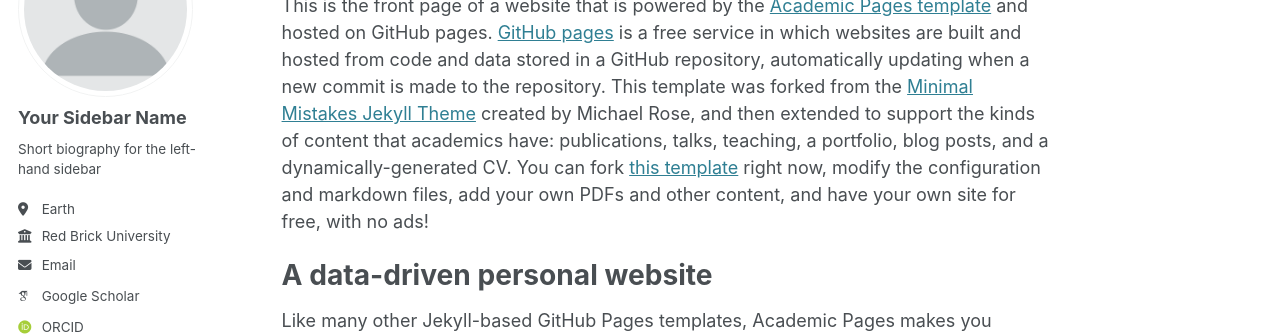
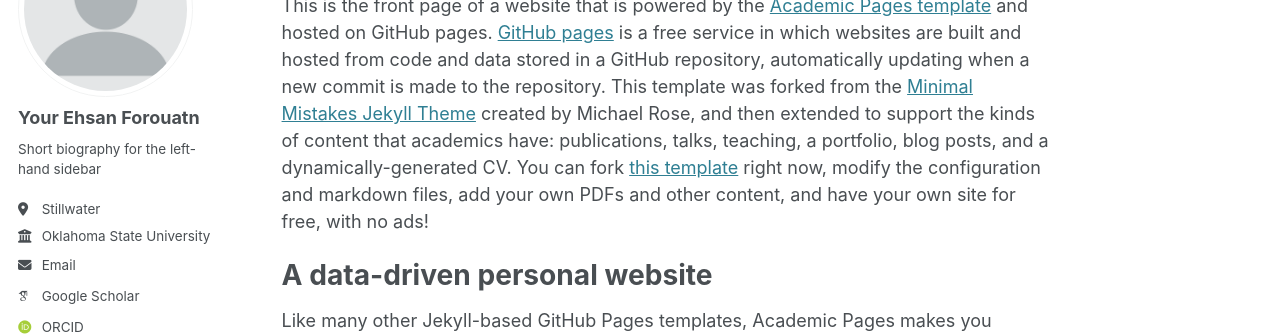
Before and after one commit to eforoutan/eforoutan.github.io, a Jekyll site: the page built from _pages/about.md, in a window 1280 px wide. Shown: the part 184-520 px from the top of the page. Built offline with Jekyll 4.4.1, drawn with Linux system fonts in a browser that asks for light colours; some web fonts are replaced.

Commit message:
Update _config.yml

```diff
--- a/_config.yml
+++ b/_config.yml
@@ -22,19 +22,19 @@ repository               : "academicpages/academicpages.github.io"
 author:
   # Biographic information
   avatar           : "profile.png"
-  name             : "Your Sidebar Name"
+  name             : "Your Ehsan Forouatn"
   pronouns         : # example: "she/her"
   bio              : "Short biography for the left-hand sidebar"
-  location         : "Earth"
-  employer         : "Red Brick University"
+  location         : "Stillwater"
+  employer         : "Oklahoma State University"
   uri              : # URL
-  email            : "none@example.org"
+  email            : "ehsan.foroutan@gmail.com"
 
   # Academic websites
   arxiv            : # URL - Update with the correct link to your profile
-  googlescholar    : "https://scholar.google.com/citations?user=PS_CX0AAAAAJ"
+  googlescholar    : "https://scholar.google.com/citations?hl=en&user=sYYLOuAAAAAJ&view_op=list_works&sortby=pubdate"
   impactstory      : # URL
-  orcid            : "http://orcid.org/yourorcidurl"
+  orcid            : "https://orcid.org/0000-0003-2072-9328"
   semantic         : # URL
   pubmed           : "https://www.ncbi.nlm.nih.gov/pubmed/?term=john+snow"
   researchgate     : # URL
```
